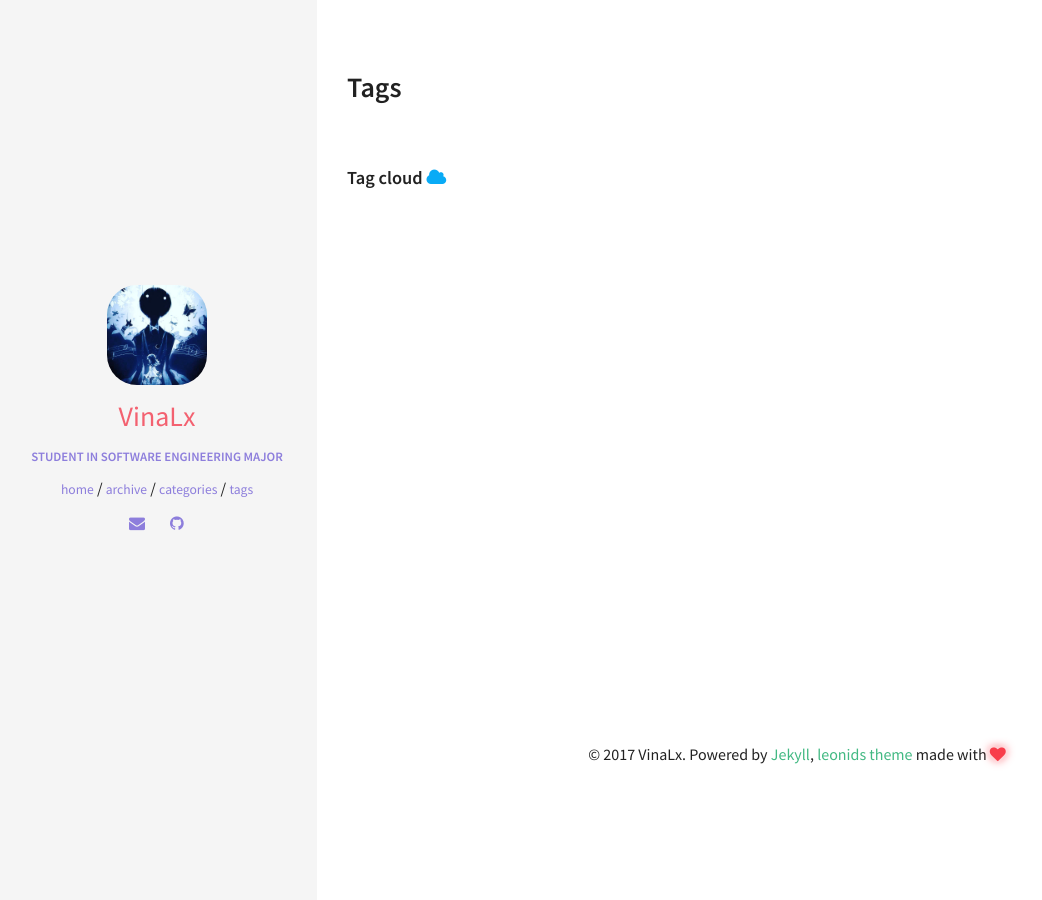
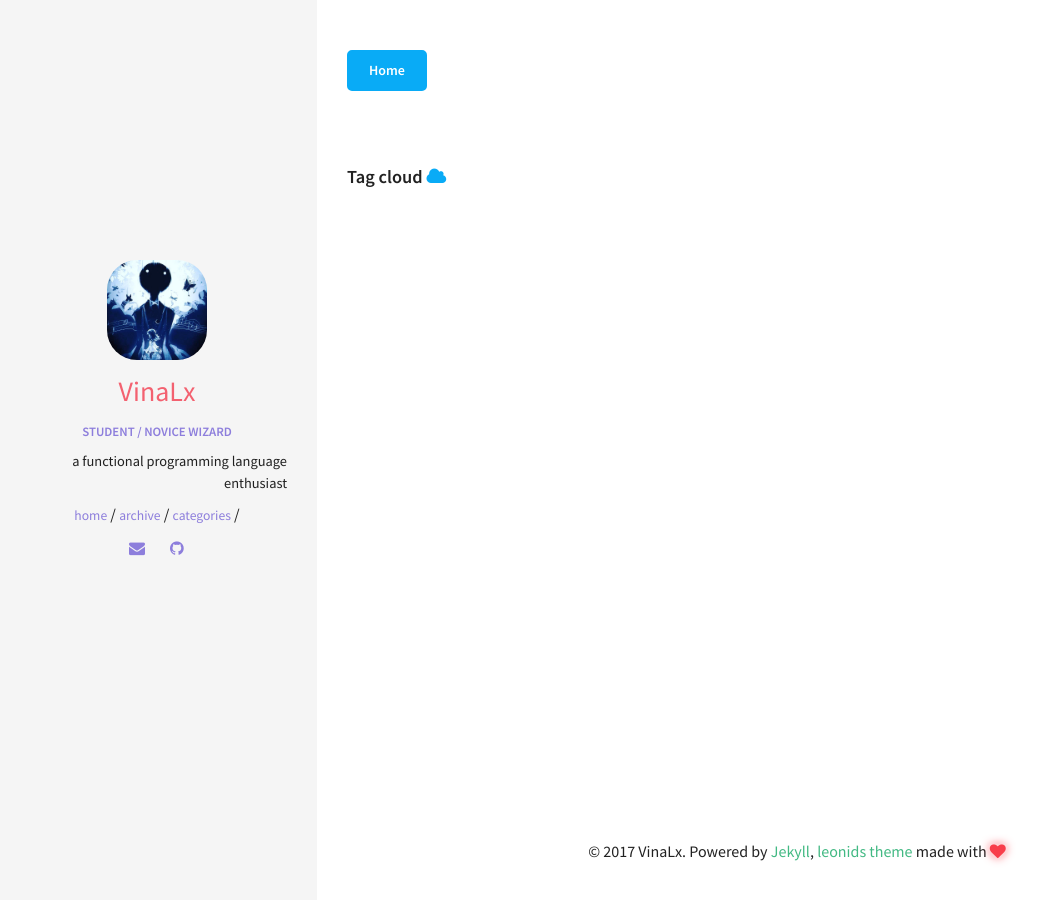
Before and after one commit to VinaLx/VinaLx.github.io, a Jekyll site: the page built from tags.html, in a window 1280 px wide. Shown: the whole page, without its empty margins (3-1045 px from the left). Built offline with Jekyll 4.4.1, drawn with Linux system fonts in a browser that asks for light colours.

Commit message:
update layout, job, add bio

```diff
--- a/_config.yml
+++ b/_config.yml
@@ -35,8 +35,8 @@ kramdown:
 owner:
   name: VinaLx
   avatar: avatar.jpeg
-  job: student in Software Engineering major
-  bio:
+  job: student / novice wizard
+  bio: a functional programming language enthusiast
   email: vinaleux@gmail.com
   disqus-shortname:
   twitter: #username
--- a/_layouts/page.html
+++ b/_layouts/page.html
@@ -1,6 +1,10 @@
 ---
 layout: default
 ---
+
+  <a class="btn btn-info" href= "{{ site.url }}/" >
+    Home
+  </a>
 
   <div id="page">
     <header class="page-header">
--- a/categories/index.html
+++ b/categories/index.html
@@ -3,6 +3,7 @@ layout: page
 title:  Categories
 permalink: /categories/
 ---
+
 <div class="tag-list">
 {% for cat in site.categories %}
   <div class="tag-group">
--- a/tags.html
+++ b/tags.html
@@ -1,6 +1,6 @@
 ---
 layout: page
-title:  Tags
+<!-- title:  Tags -->
 permalink: /tags/
 ---
 
```
Also changed, not shown: _posts/2017-09-08-haskell-basic-monad-2.md (+1 -1 lines).
